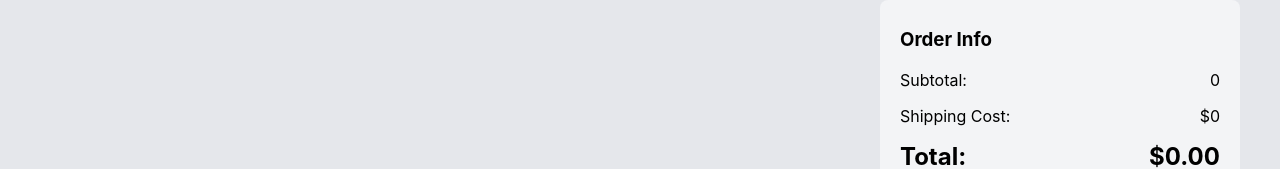
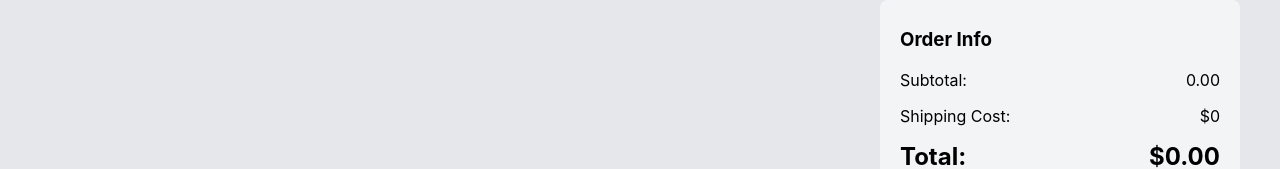
Before and after one commit to minhnnhob/shopping_cart_mock, a React (Create React App) app: page /cart in a window 1280 px wide. Shown: the part 142-311 px from the top of the page. Built offline with nearby package versions, Linux system fonts and the light colour scheme.

Commit message:
Add navigation to products page and update cart functionality

```diff
--- a/src/features/cart/componets/buttonCart.tsx
+++ b/src/features/cart/componets/buttonCart.tsx
@@ -1,5 +1,5 @@
 import { CheckoutButton, ContinueShoppingButton } from "./Cart.styled";
-
+import { useNavigate } from "react-router-dom";
 const ButtonCart = () => {
   const handleCheckout = () => {
     const shouldCheckout = window.confirm(
@@ -13,10 +13,11 @@ const ButtonCart = () => {
       console.log("Checkout canceled");
     }
   };
-
+  const navigate = useNavigate();
   const handleContinueShopping = () => {
     // Add your logic for continuing shopping here
     console.log("Continuing shopping...");
+    navigate("/products"); // Navigate to the products page
   };
 
   return (
--- a/src/features/cart/componets/checkoutCart.tsx
+++ b/src/features/cart/componets/checkoutCart.tsx
@@ -15,20 +15,30 @@ import { RootState } from "../../../stores/store";
 
 const CheckoutCart: React.FC = () => {
   const cartItems = useSelector((state: RootState) => state.cart.item);
-  const calculateSubtotal = () => {
-    let subtotal = cartItems.reduce((total, item) => total + item.quantity, 0);
-    return subtotal.toFixed(0);
+   const calculateSubtotal = () => {
+    let subtotal = cartItems.reduce((total, item) => total + item.product.price * item.quantity, 0);
+    return subtotal.toFixed(2);
   };
 
   const calculateTotal = () => {
     let total = Number(calculateSubtotal());
-    if (cartItems.length > 0) {
-      cartItems.forEach(
-        (item) => (total = item.product.price * item.quantity + 10)
-      );
-    }
+    let shippingCost = cartItems.length > 0 ? 10 : 0;
+    total += shippingCost;
     return total.toFixed(2);
   };
+
+// The CheckoutCart component is defined. This is a functional component in React.
+// The useSelector hook from Redux is used to access the cart.item state from the Redux store. This state is assigned to the cartItems variable.
+// The calculateSubtotal function is defined. This function calculates the subtotal of the items in the cart.
+// It uses the reduce method to iterate over each item in cartItems.
+// For each item, it multiplies the item's price by its quantity and adds that to the total.
+// The reduce method returns the total, which is assigned to subtotal.
+// The toFixed(2) method is used to round subtotal to two decimal places.
+// The calculateTotal function is defined. This function calculates the total cost of the items in the cart, including the shipping cost.
+// It initializes total to the subtotal by calling calculateSubtotal and converting the result to a number.
+// It checks if there are any items in the cart. If there are, it sets shippingCost to 10. If there are no items in the cart, it sets shippingCost to 0.
+// It adds shippingCost to total.
+// The toFixed(2) method is used to round total to two decimal places.
 
   return (
     <StyledContainer>
--- a/src/features/cart/routes/index.tsx
+++ b/src/features/cart/routes/index.tsx
@@ -29,6 +29,12 @@ export const ShoppingCart: React.FC = () => {
   useEffect(() => {
     calculateSubtotal();
   }, [cart]);
+
+  // The code is from a file named index.tsx in a React and TypeScript project, defining a ShoppingCart component.
+  // The useSelector hook from react-redux is used to access the cart state from the Redux store.
+  // A state variable cartS is created using useState, initialized to 0, which is used to store the subtotal of the cart.
+  // A function calculateSubtotal is defined to calculate the subtotal of the cart by iterating over each item in the cart, multiplying the quantity of each item by its price, and adding these values together. The result is then set as the new value of cartS.
+  // The useEffect hook is used to call calculateSubtotal whenever the cart state changes.
 
   const payload = {
     paySuccess: true,
--- a/src/features/products/components/listProduct.tsx
+++ b/src/features/products/components/listProduct.tsx
@@ -28,6 +28,11 @@ export const ListProduct = ({ onProductSelect }: ListProductProps) => {
 
     fetchData();
   }, []);
+  // The code is from a file named listProduct.tsx in a React and TypeScript project, defining a ListProduct component.
+  // The ListProduct component takes a single prop: onProductSelect, which is a function that takes a product of type IProduct as an argument.
+  // A state variable products is created using useState, initialized as an empty array of IProduct.
+  // The useEffect hook is used to fetch product data when the component mounts. Inside this hook, an asynchronous function fetchData is defined and immediately invoked.
+  // The fetchData function calls GetAllProduct (presumably a function that fetches product data from an API), and the result is used to update the products state.
 
   return (
     <div>
```
Also changed, not shown: src/features/cart/componets/listCart.tsx (+9 -0 lines), src/features/products/components/productDetail.tsx (+8 -1 lines), src/stores/cartSlice.tsx (+7 -0 lines), src/stores/store.tsx (+7 -0 lines).
